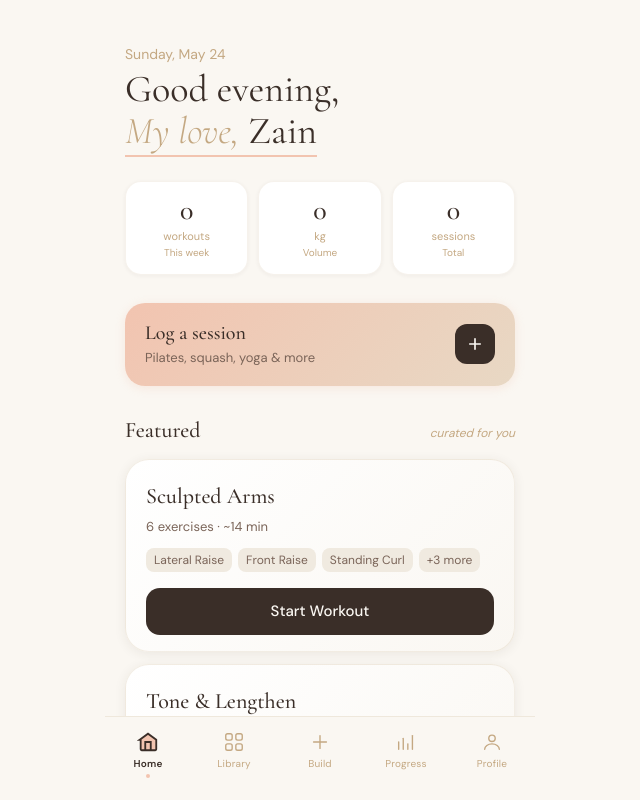
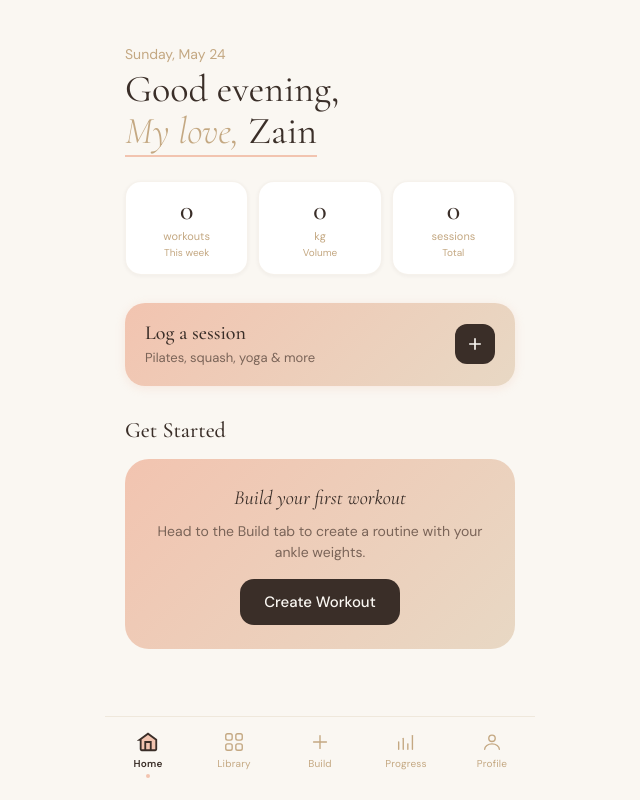
Before and after one commit to n4qy2fxdjg-max/elevate, a React (Vite) app: page / in a window 1280 px wide. Shown: the whole page, without its empty margins (320-960 px from the left). Built offline with nearby package versions, Linux system fonts and the light colour scheme.

Commit message:
Remove featured workouts section

```diff
--- a/src/pages/ActiveWorkout.tsx
+++ b/src/pages/ActiveWorkout.tsx
@@ -3,7 +3,6 @@ import { useNavigate } from 'react-router-dom'
 import { motion, AnimatePresence } from 'framer-motion'
 import { nanoid } from 'nanoid'
 import { exercises as allExercises } from '../data/exercises'
-import { featuredPlans } from '../data/featuredPlans'
 import { useWorkoutStore } from '../store/useWorkoutStore'
 import ProgressRing from '../components/ProgressRing'
 import { fmtWeight, weightStep, KG_TO_LB } from '../lib/units'
@@ -38,7 +37,7 @@ export default function ActiveWorkout() {
   const navigate = useNavigate()
   const { plans, logs, activePlanId, addLog, setActivePlanId, prefs } = useWorkoutStore()
   const unit = prefs.unit ?? 'kg'
-  const plan = plans.find((p) => p.id === activePlanId) ?? featuredPlans.find((p) => p.id === activePlanId)
+  const plan = plans.find((p) => p.id === activePlanId)
 
   const startTime = useRef(Date.now())
   const timerRef = useRef<ReturnType<typeof setInterval> | null>(null)
--- a/src/pages/Home.tsx
+++ b/src/pages/Home.tsx
@@ -4,7 +4,6 @@ import { useNavigate } from 'react-router-dom'
 import { motion, AnimatePresence } from 'framer-motion'
 import { useWorkoutStore } from '../store/useWorkoutStore'
 import WorkoutCard from '../components/WorkoutCard'
-import { featuredPlans } from '../data/featuredPlans'
 import { exercises as allExercises, categoryColors } from '../data/exercises'
 import type { WorkoutPlan, ActivityLog } from '../types'
 import { fmtWeight, fmtVolume } from '../lib/units'
@@ -267,29 +266,6 @@ export default function Home() {
           </svg>
         </div>
       </motion.button>
-
-      {/* Featured routines */}
-      <div style={{ marginBottom: 28 }}>
-        <div style={{ display: 'flex', justifyContent: 'space-between', alignItems: 'baseline', marginBottom: 12 }}>
-          <h2
-            style={{
-              fontFamily: '"Cormorant Garamond", Georgia, serif',
-              fontSize: 22,
-              fontWeight: 500,
-              color: '#3A2E28',
-              margin: 0,
-            }}
-          >
-            Featured
-          </h2>
-          <span style={{ fontSize: 12, color: '#C4A882', fontStyle: 'italic' }}>curated for you</span>
-        </div>
-        <div style={{ display: 'flex', flexDirection: 'column', gap: 12 }}>
-          {featuredPlans.map((plan) => (
-            <WorkoutCard key={plan.id} plan={plan} onStart={handleStart} onTap={setViewingPlan} />
-          ))}
-        </div>
-      </div>
 
       {/* Suggested workout */}
       <div style={{ marginBottom: 24 }}>
```
